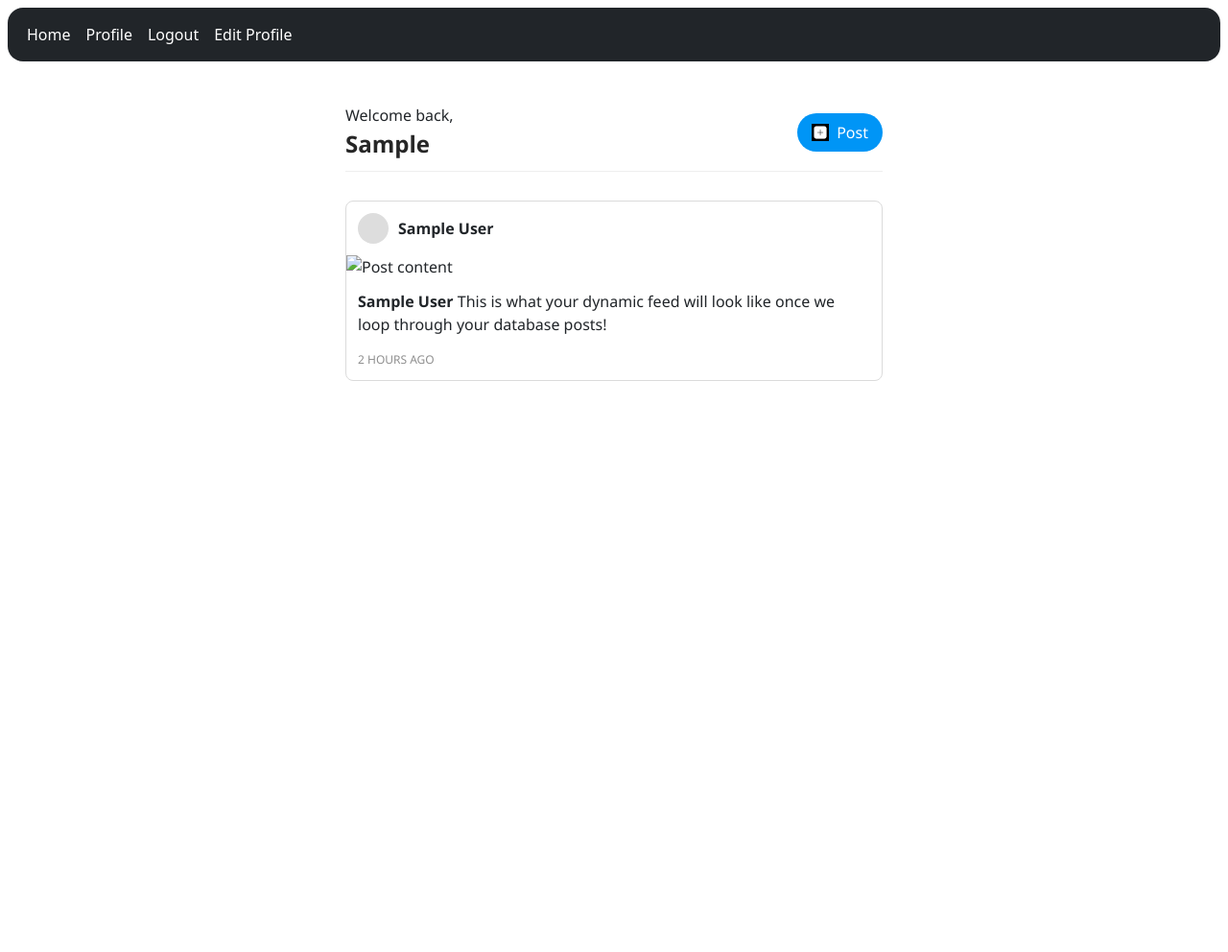
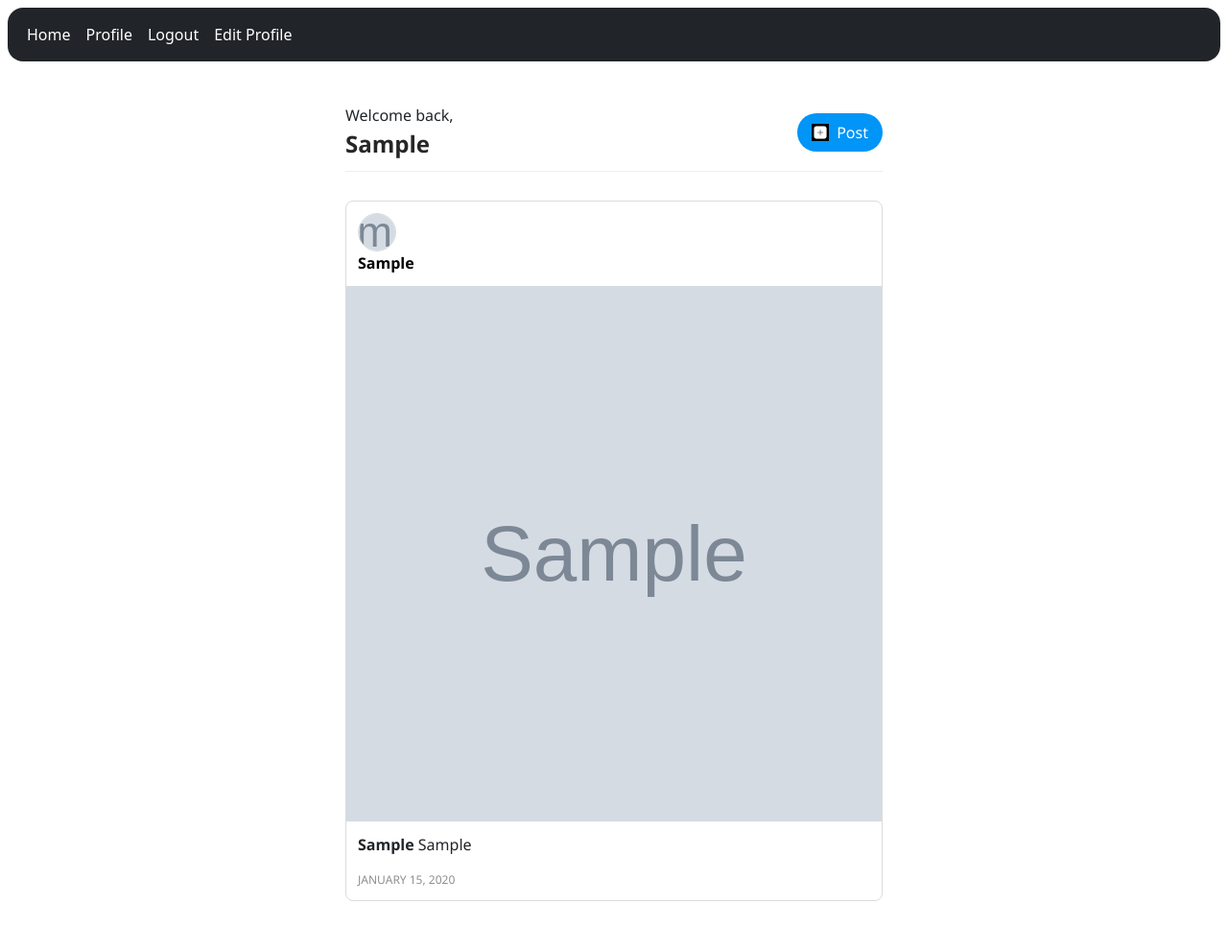
Before and after one commit to Umarpython001/Full-stack-web-app., a Flask app: page /user/home in a window 1280 px wide. Shown: the whole page at 96% size. Before the commit the page ends 397 px from the top, so only its background shows below. Run offline with Flask 3, Linux system fonts and the light colour scheme; a user stored in the database is signed in; tables that the repository leaves empty hold one stand-in row (values such as "Sample post"); grey boxes marked "Sample" are stand-in pictures; some libraries are stand-ins or nearby versions.

Commit message:
Post pictures working. Users can post pictures and it appears on the home page!

```diff
--- a/website/__init__.py
+++ b/website/__init__.py
@@ -32,12 +32,14 @@ def create_app():
 
     from .views import views
     from .auth import auth
+    from .posts import posts
 
     from .models import User
 
 
     app.register_blueprint(views)
     app.register_blueprint(auth)
+    app.register_blueprint(posts)
 
     login_manager = LoginManager()
     login_manager.init_app(app)
--- a/website/static/css/home.css
+++ b/website/static/css/home.css
@@ -57,21 +57,42 @@
     padding: 12px;
 }
 
+
+.post-header a{
+    text-decoration: none;
+    color: black;
+}
+
+
+
 .user-avatar {
-    width: 32px;
-    height: 32px;
-    background: #ddd;
-    border-radius: 50%;
-    margin-right: 10px;
+    width: 40px;
+    height: 40px;
+    border-radius: 50%; /* Makes the container circular */
+    overflow: hidden;   /* Clips the image to the circle */
+    border: 1px solid #dbdbdb;
+    margin-right: 12px;
+    display: flex;
+    align-items: center;
+    justify-content: center;
+    background-color: #fafafa;
 }
 
 .post-author { font-weight: 600; }
 
 .post-image-container img {
     width: 100%;
+    height: 100%;
+    object-fit: cover;   /* Magic property: zooms/crops to fill the square without stretching */
     display: block;
 }
 
+.post-image-container{
+    width: 100%;
+    aspect-ratio: 1 / 1; /* Forces a perfect square */
+    overflow: hidden;    /* Hides parts of the image that don't fit */
+    background-color: #efefef; /* Placeholder color while loading */
+}
 .post-content {
     padding: 12px;
 }
--- a/website/templates/create_post.html
+++ b/website/templates/create_post.html
@@ -13,7 +13,7 @@
 
 <div class="post-form-container">
 
-    <form action="{{ url_for('views.create_post') }}" method="POST" enctype="multipart/form-data" class="post-card">
+    <form action="{{ url_for('posts.create_post') }}" method="post" enctype="multipart/form-data" class="post-card">
         <h3>Create a Post</h3>
 
         <div class="file-upload-wrapper">
--- a/website/templates/home.html
+++ b/website/templates/home.html
@@ -17,28 +17,51 @@
             <span>Welcome back,</span>
             <span class="user-name">{{ current_user.firstName }}</span>
         </div>
-        <a href="/user/create_post" class="create-post-link" title="Share a message">
+        <a href="{{ url_for('posts.create_post') }}" class="create-post-link" title="Share a message">
             <img src="{{ url_for('static', filename='images/plus_sign_post.png') }}" alt="Plus sign">
             <span>Post</span>
         </a>
     </header>
 
     <main class="feed">
+
+        {% for post in posts %}
+
                 <div class="post-card">
                     <div class="post-header">
-                <div class="user-avatar"></div>
-                <span class="post-author">Sample User</span>
+
+                        <a href="">
+
+                            <div class="user-avatar">
+                                <img src="{{ url_for('static', filename='uploads/profile_pics/' ~ post.author.uniqueProfilePicName) }}" alt="">
+                            </div>
+                            <span class="post-author"> {{ post.author.firstName }} </span>
+
+                        </a>
+
                     </div>
 
                     <div class="post-image-container">
-                <img src="https://via.placeholder.com/500" alt="Post content">
+                        <img src="{{  url_for('static', filename='uploads/user_posts/' ~ post.picture)  }}" alt="Post content">
                     </div>
 
                     <div class="post-content">
-                <p><strong>Sample User</strong> This is what your dynamic feed will look like once we loop through your database posts!</p>
-                <span class="post-date">2 hours ago</span>
+
+                        {% if post.caption %}
+
+                            <p><strong>{{ post.author.firstName }}</strong> {{ post.caption }} </p>
+
+                        {% endif %}
+
+                        <span class="post-date">{{ post.date_posted.strftime('%B %d, %Y') }}</span>
                     </div>
                 </div>
+
+
+        {% endfor %}
+
+
+
     </main>
 
 </div>
--- a/website/views.py
+++ b/website/views.py
@@ -1,6 +1,6 @@
 from flask import Blueprint, render_template, redirect, url_for, request, current_app, flash
 from flask_login import login_required, current_user
-from .models import User
+from .models import User, Post
 import os
 import uuid
 from . import db
@@ -16,7 +16,8 @@ ALLOWED_EXTENSIONS = {"png", "gif", "jpg", "jpeg", "avif", "webp"}
 @views.route("/user/home")
 @login_required
 def home():
-    return render_template("home.html")
+    all_posts = Post.query.order_by(Post.date_posted.desc()).all()
+    return render_template("home.html", posts=all_posts)
 
 
 @views.route("/")
@@ -94,13 +95,3 @@ def edit_profile():
         return redirect("/user/profile")
     else:
         return render_template("edit_profile.html")
-
-
-@views.route("/user/create_post", methods = ["GET", "POST"])
-@login_required
-def create_post():
-    if request.method == "GET":
-        return render_template("create_post.html")
-    else:
-        flash(message="Post uploaded successfully", category="success")
-        return redirect(f"/user/home")
```
Also changed, not shown: website/models.py (+19 -2 lines), website/posts.py (added, +64 -0 lines). Lines whose indentation alone changed are shown as unchanged.
